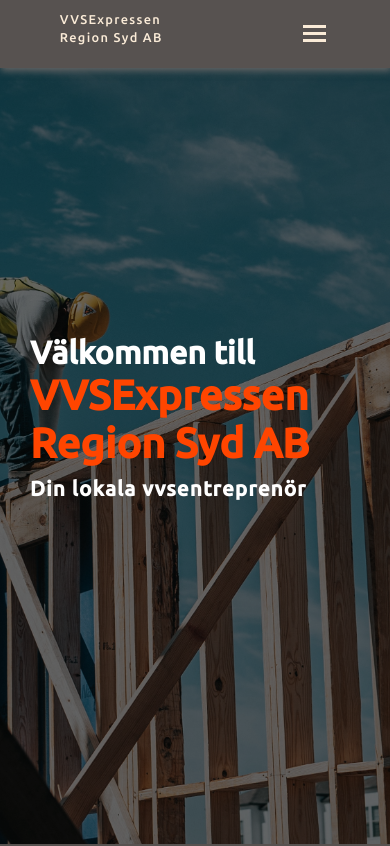
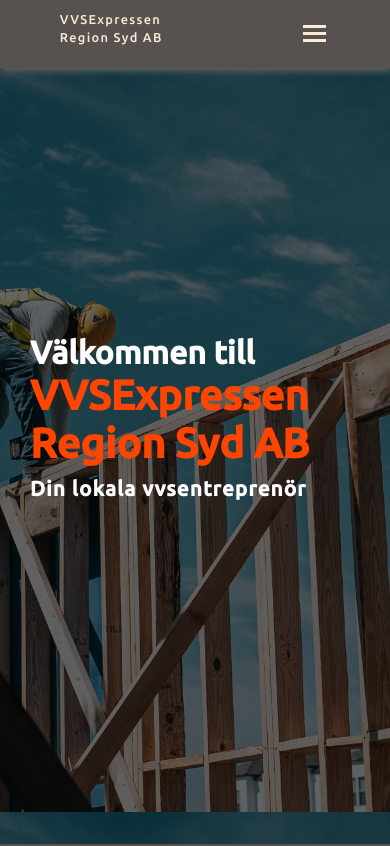
Before and after one commit to DJendryczka/vvsexp, a website: page index.html in a window 390 px wide. Shown: the top 846 px of the page. Drawn offline with Linux system fonts and the light colour scheme.

Commit message:
Fix of fixed img on iphone

```diff
--- a/sass/style.scss
+++ b/sass/style.scss
@@ -236,7 +236,7 @@
   =================== */
 .about{
     width: 100%;
-    height: 100vh;
+    height: auto;
     background-color: #575250;
     display: flex;
     justify-content: center;
@@ -370,6 +370,10 @@
         flex-direction: column;
 
     }
+    .splash,
+    .services{
+        background-size: 300%;
+    }
     .box{
         width: 80%;
         margin: 1.5rem 0;
```
Also changed, not shown: css/style.css, 1 other file.
